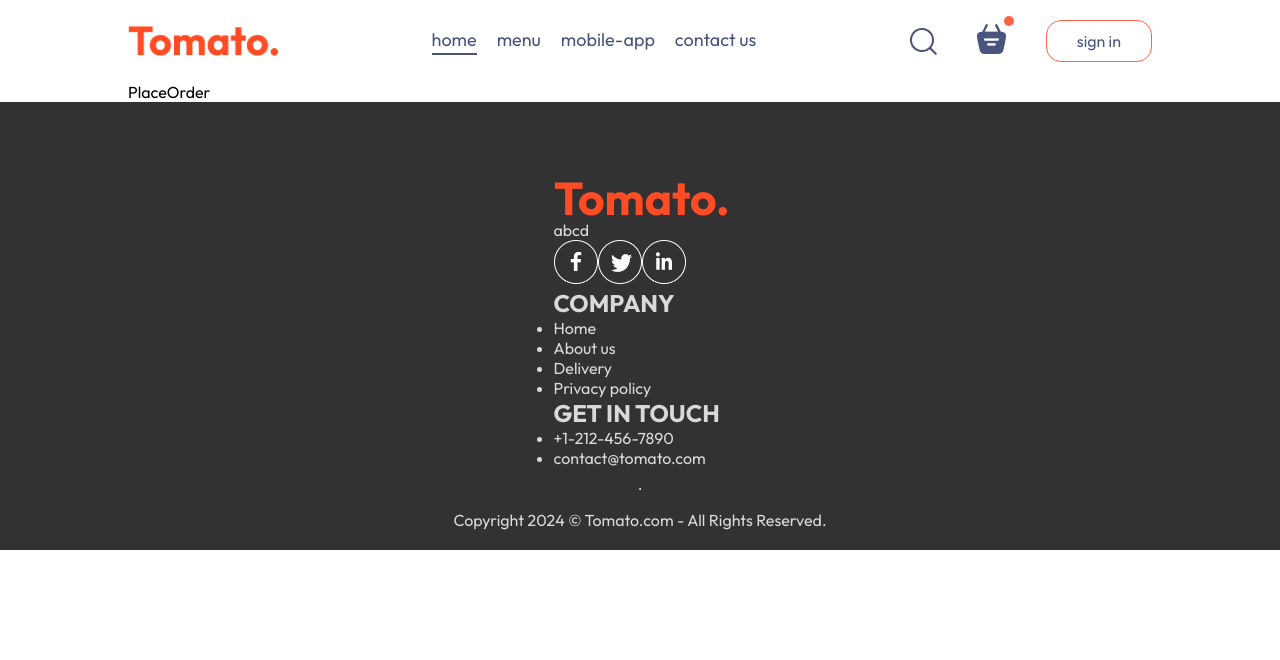
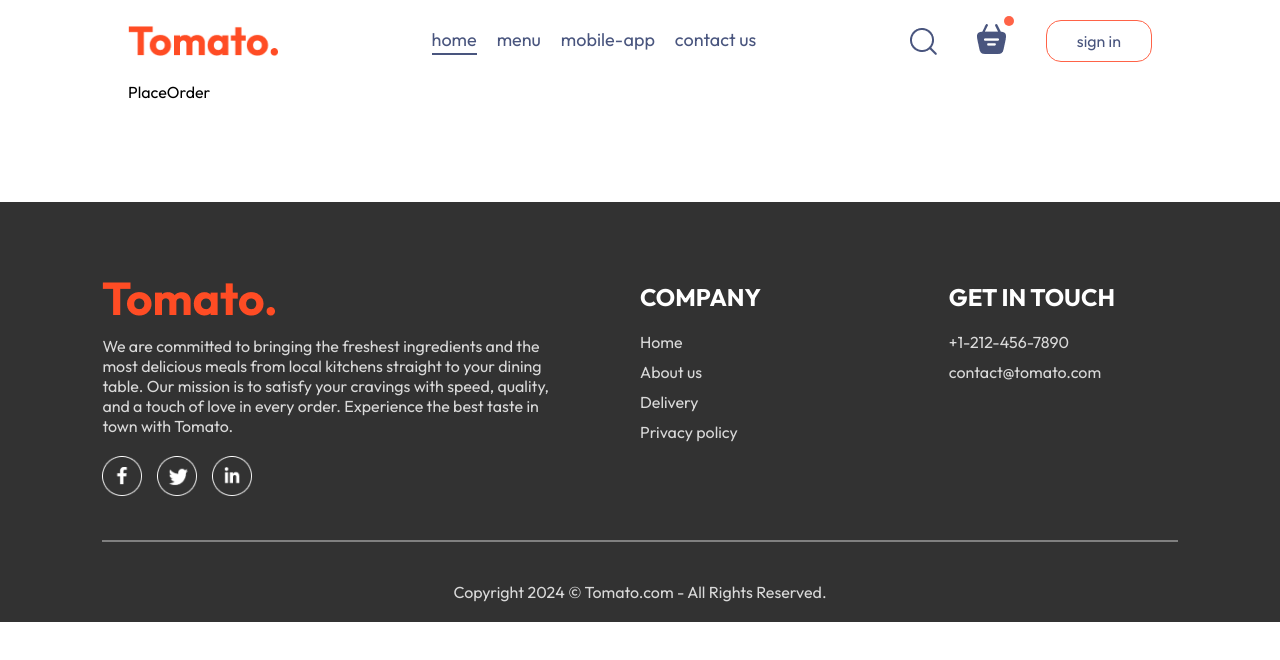
Before and after one commit to noahnoahnoahtran/Web_Dev, a React (Vite) app in the folder Website/11_food_delivery/: page /order in a window 1280 px wide. Shown: the top 660 px of the page. Built offline with nearby package versions, Linux system fonts and the light colour scheme.

Commit message:
style(footer): add css styling

```diff
--- a/Website/11_food_delivery/src/components/Footer/Footer.css
+++ b/Website/11_food_delivery/src/components/Footer/Footer.css
@@ -7,4 +7,46 @@
   gap: 20px;
   padding: 20px 8vw;
   padding-top: 80px;
+  margin-top: 100px;
 }
+
+.footer-content {
+  width: 100%;
+  display: grid;
+  grid-template-columns: 2fr 1fr 1fr;
+  gap: 80px;
+}
+
+.footer-content-left,
+.footer-content-right,
+.footer-content-center {
+  display: flex;
+  flex-direction: column;
+  align-items: start;
+  gap: 20px;
+}
+
+.footer-content-right li,
+.footer-content-center li {
+  list-style: none;
+  margin-bottom: 10px;
+  cursor: pointer;
+}
+
+.footer-content-right h2,
+.footer-content-center h2 {
+  color: white;
+}
+
+.footer-social-icons img {
+  width: 40px;
+  margin-right: 15px;
+}
+
+.footer hr {
+  width: 100%;
+  height: 2px;
+  margin: 20px 0;
+  background-color: grey;
+  border: none;
+}
--- a/Website/11_food_delivery/src/components/Footer/Footer.jsx
+++ b/Website/11_food_delivery/src/components/Footer/Footer.jsx
@@ -8,7 +8,13 @@ const Footer = () => {
       <div className="footer-content">
         <div className="footer-content-left">
           <img src={assets.logo} alt="logo" />
-          <p>abcd</p>
+          <p>
+            We are committed to bringing the freshest ingredients and the most
+            delicious meals from local kitchens straight to your dining table.
+            Our mission is to satisfy your cravings with speed, quality, and a
+            touch of love in every order. Experience the best taste in town with
+            Tomato.
+          </p>
           <div className="footer-social-icons">
             <img src={assets.facebook_icon} alt="facebook icon" />
             <img src={assets.twitter_icon} alt="twitter icon" />
```
